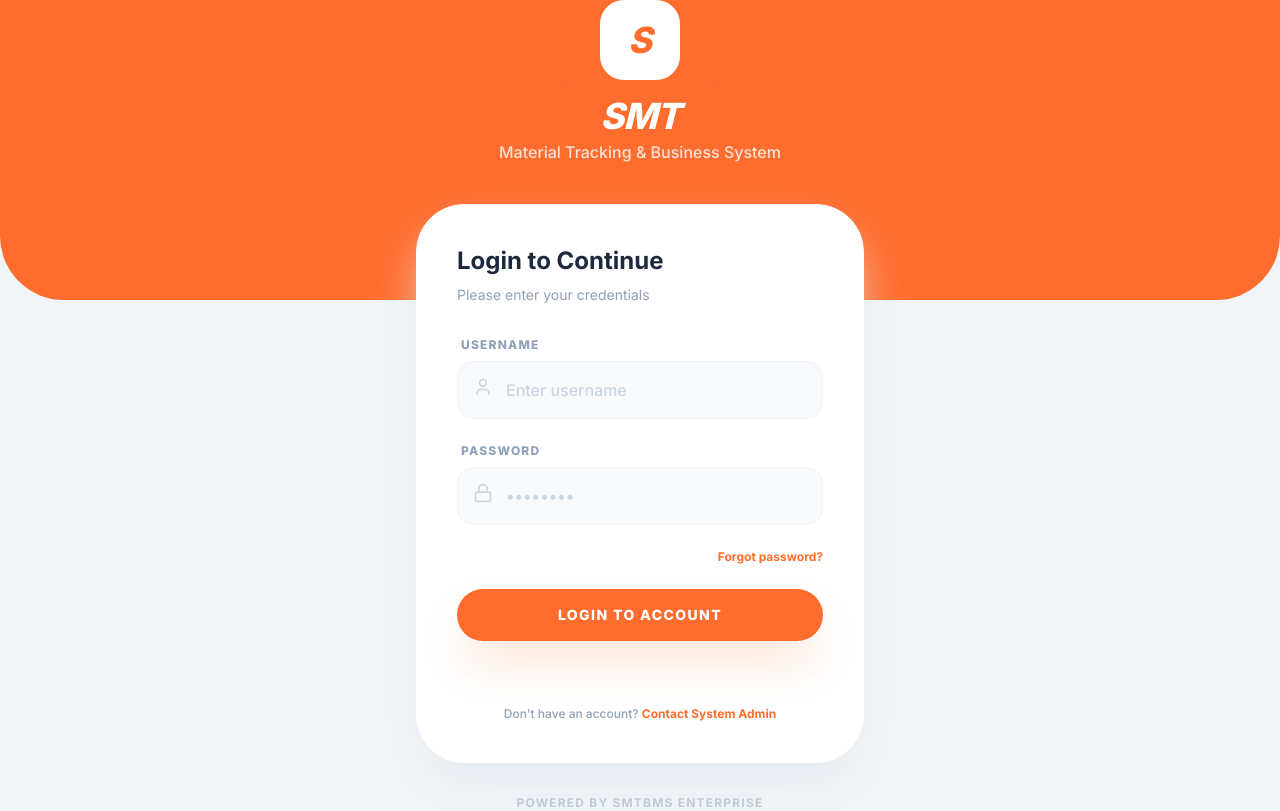
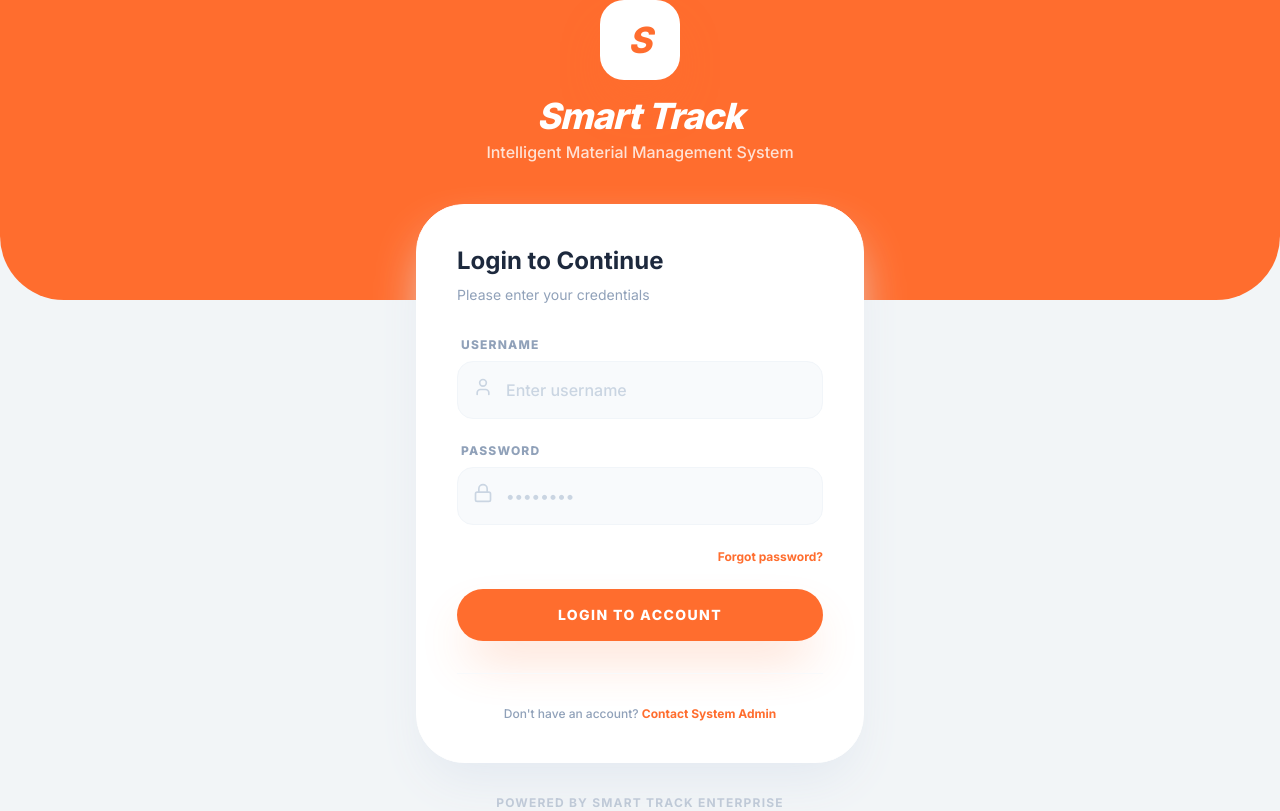
Before and after one commit to nandhakumark0712-hub/Materialtracking1, a React (Vite) app in the folder frontend/: page /login in a window 1280 px wide. Built offline with nearby package versions, Linux system fonts and the light colour scheme; no server answers.

Commit message:
Update company name to 'Smart Track' and refresh branding in MainLayout and Login pages

```diff
--- a/frontend/index.html
+++ b/frontend/index.html
@@ -7,7 +7,7 @@
     <link rel="preconnect" href="https://fonts.gstatic.com" crossorigin>
     <link href="https://fonts.googleapis.com/css2?family=Inter:wght@400;500;600;700;800&display=swap" rel="stylesheet">
     <meta name="viewport" content="width=device-width, initial-scale=1.0" />
-    <title>SMTBMS - Smart Material Tracking & Management</title>
+    <title>Smart Track - Intelligent Material Management</title>
   </head>
   <body>
     <div id="root"></div>
--- a/frontend/src/layouts/MainLayout.jsx
+++ b/frontend/src/layouts/MainLayout.jsx
@@ -69,7 +69,7 @@ const MainLayout = () => {
             <div className="w-10 h-10 bg-primary-50 rounded-full flex items-center justify-center shadow-md">
               <span className="text-primary-500 font-extrabold text-xl">S</span>
             </div>
-            <span className="text-white font-black text-2xl tracking-tighter">SMT</span>
+            <span className="text-white font-black text-2xl tracking-tighter">Smart Track</span>
           </div>
           <button
             onClick={() => setSidebarOpen(!isSidebarOpen)}
--- a/frontend/src/pages/Login.jsx
+++ b/frontend/src/pages/Login.jsx
@@ -46,8 +46,8 @@ const Login = () => {
           <div className="inline-flex items-center justify-center w-20 h-20 bg-white rounded-3xl mb-4 shadow-2xl shadow-primary-500/40">
             <span className="text-primary-500 font-black text-4xl italic">S</span>
           </div>
-          <h2 className="text-4xl font-black text-white tracking-tight italic">SMT</h2>
-          <p className="text-white/80 font-medium mt-1">Material Tracking & Business System</p>
+          <h2 className="text-4xl font-black text-white tracking-tight italic">Smart Track</h2>
+          <p className="text-white/80 font-medium mt-1">Intelligent Material Management System</p>
         </div>
 
         <div className="bg-white p-10 rounded-[3rem] shadow-2xl shadow-slate-200 border border-white">
@@ -120,7 +120,7 @@ const Login = () => {
         </div>
 
         <p className="text-center mt-8 text-slate-400 text-xs font-bold uppercase tracking-widest opacity-50">
-          Powered by SMTBMS Enterprise
+          Powered by Smart Track Enterprise
         </p>
       </div>
     </div>
```
